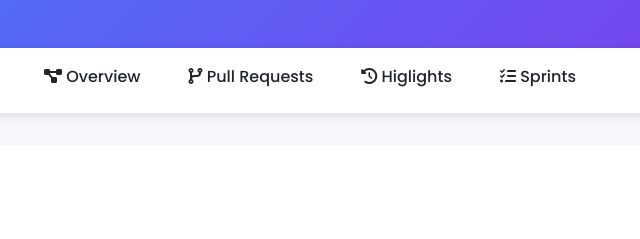
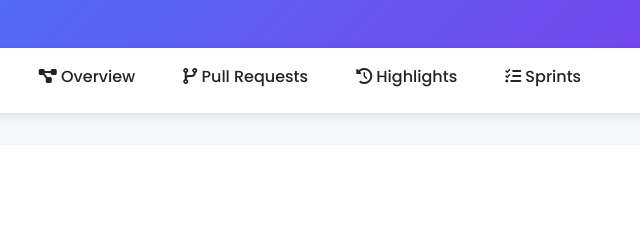
Before and after one commit to PreethamKoundinyaGajulamandyam/PreethamKoundinyaGajulamandyam.github.io, a plain HTML site: page index.html in a window 1280 px wide. Shown: the part 193-432 px from the top of the page, 342-982 px from the left. Drawn offline with Linux system fonts and the light colour scheme.

Commit message:
Update index.html

```diff
--- a/index.html
+++ b/index.html
@@ -217,7 +217,7 @@
     <ul>
       <li><a href="#overview" class="active"><i class="fas fa-project-diagram"></i> Overview</a></li>
       <li><a href="#prs"><i class="fas fa-code-branch"></i> Pull Requests</a></li>
-      <li><a href="#Highlights"><i class="fas fa-history"></i> Higlights</a></li>
+      <li><a href="#Highlights"><i class="fas fa-history"></i> Highlights</a></li>
       <li><a href="#sprints"><i class="fas fa-tasks"></i> Sprints</a></li>
     </ul>
   </nav>
```
